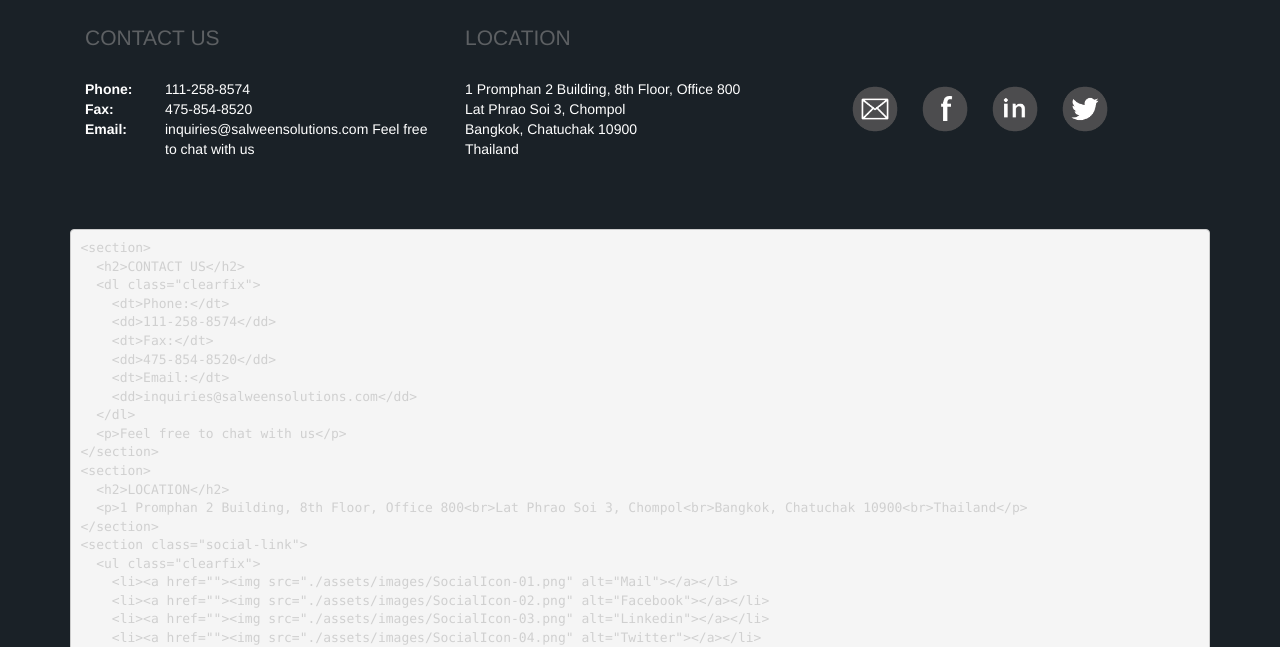
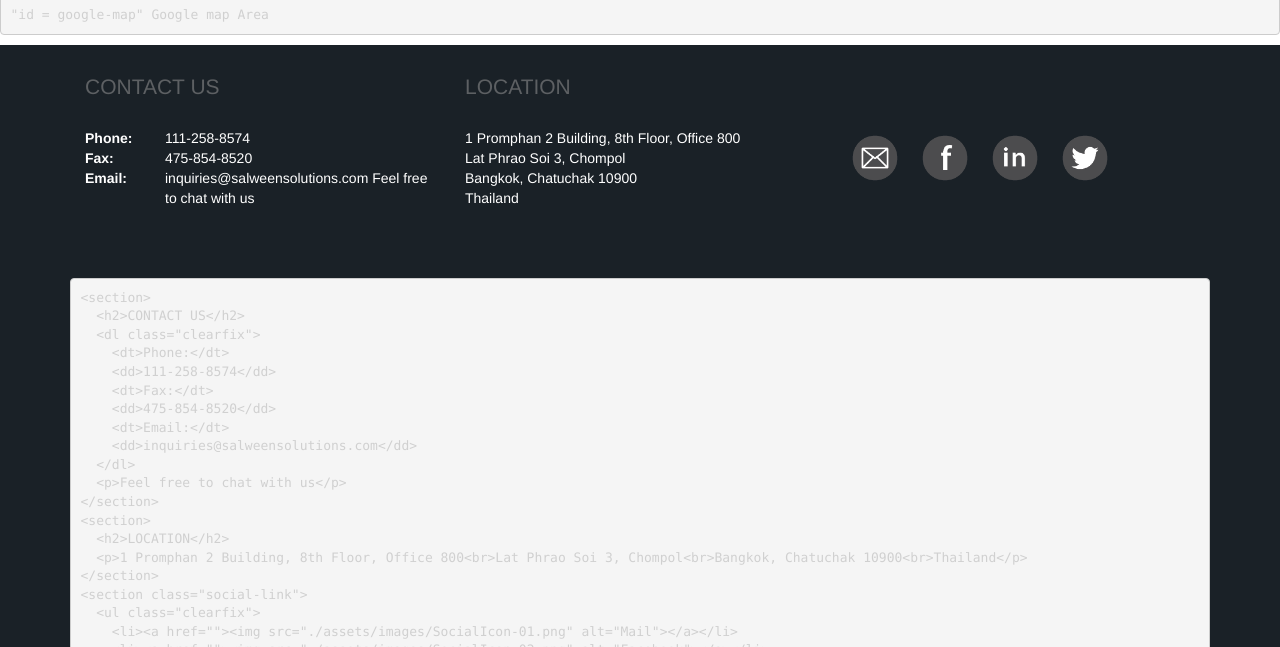
Before and after one commit to salween/salween.github.io, a Jekyll site: the page built from index.md, in a window 1280 px wide and 900 px high, scrolled down 8804 px, cut to the strip 253-900 px from the top of the window. Built offline with Jekyll 4.4.1, drawn with Linux system fonts in a browser that asks for light colours; nearby versions of some CDN libraries; a style sheet for code colours, icons or effects is not loaded.

Commit message:
remove id google map

```diff
--- a/index.md
+++ b/index.md
@@ -420,7 +420,8 @@ Window Azure
 </section>
 
 <section>
-  <div id="google-map">
+  <div>
+    "id = google-map" Google map Area
   </div>
 </section>
 <footer id="CONTACT">
```
